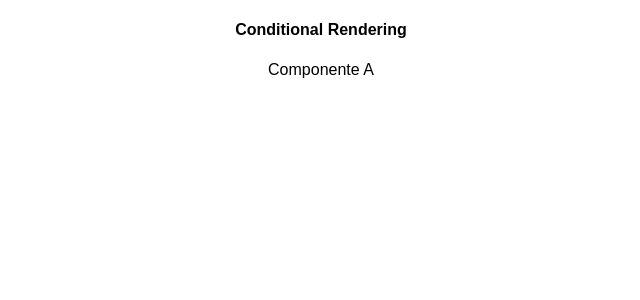
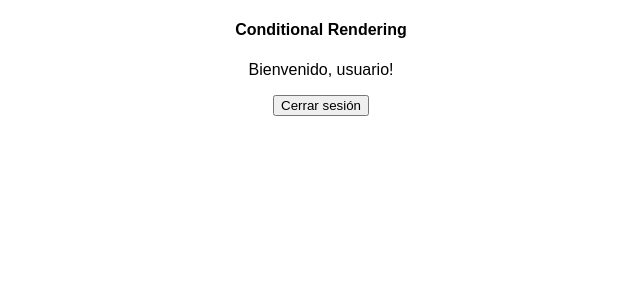
Before and after one commit to nechuba93/aprendereact, a React (Create React App) app: page / in a window 1280 px wide. Shown: the top 300 px of the page, without its empty margins (319-959 px from the left). Built offline with nearby package versions, Linux system fonts and the light colour scheme.

Commit message:
4:24 finished

```diff
--- a/src/sections/conditional.js
+++ b/src/sections/conditional.js
@@ -1,17 +1,20 @@
 import React, { Component } from 'react';
 
-class ComponenteA extends Component {
+class LoginButton extends Component {
     render () {
         return (
-            <p>Componente A</p>
+            <button>Iniciar Sesión</button>
         )
     }
 }
 
-class ComponenteB extends Component {
+class LogoutButton extends Component {
     render () {
         return (
-            <p>Componente B</p>
+            <div>
+                <p>Bienvenido, usuario!</p>
+                <button>Cerrar sesión</button>
+            </div>
         )
     }
 }
@@ -20,16 +23,16 @@
 
     constructor() {
         super()
-        this.state = { mostrarA: true }
+        this.state = { isUserLogged: true }
     }
 
     render() {
         return (
             <div>
                 <h4>Conditional Rendering</h4>
-                {this.state.mostrarA
-                    ? <ComponenteA />
-                    : <ComponenteB />}
+                {this.state.isUserLogged
+                    ? <LogoutButton />
+                    : <LoginButton />}
             </div>
         )
     }
```
